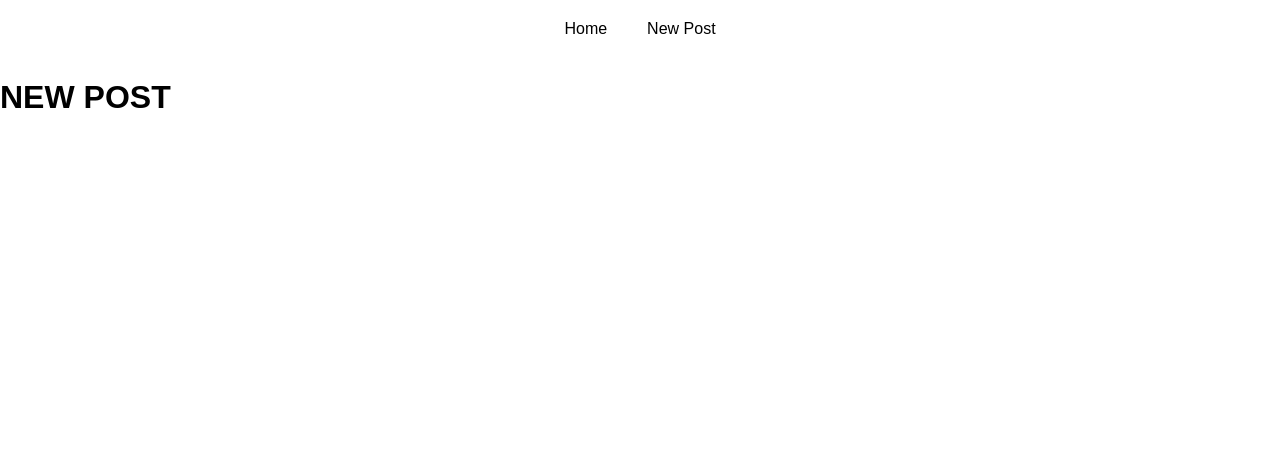
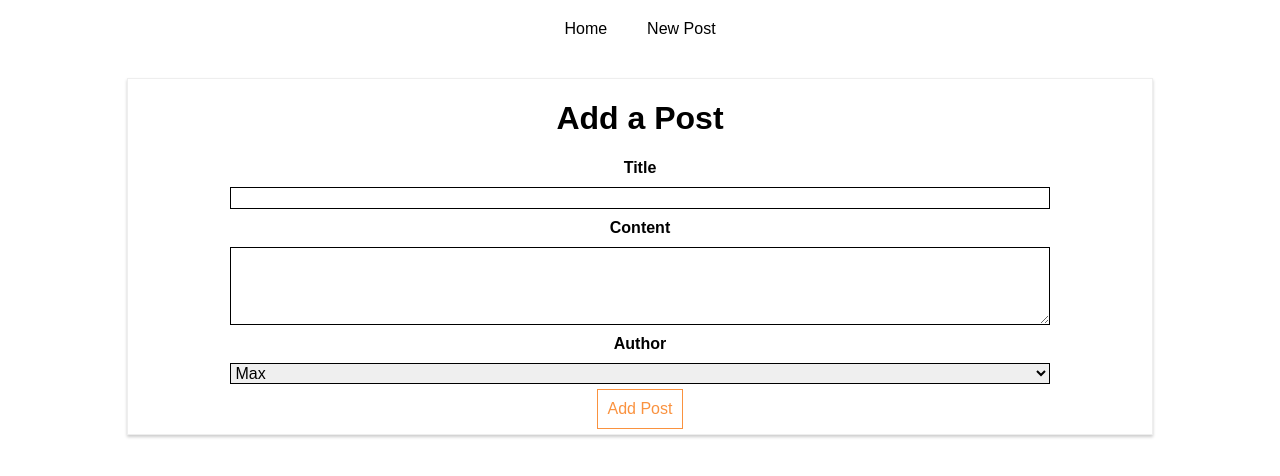
Before and after one commit to cigna2020/Http_requests_practice_react, a React (Create React App) app: page /new-post in a window 1280 px wide. Shown: the top 476 px of the page. Built offline with nearby package versions, Linux system fonts and the light colour scheme.

Commit message:
Add a path to NewPost component

```diff
--- a/src/containers/Blog/Blog.js
+++ b/src/containers/Blog/Blog.js
@@ -3,6 +3,7 @@
 
 
 import Posts from '../Posts/Posts';
+import NewPost from '../NewPost/NewPost';
 import './Blog.css';
 
 class Blog extends Component {
@@ -19,9 +20,9 @@
                     </nav>
                 </header>
                 {/* <Route path="/"  render={() => <h1>HOME</h1>} /> */}
-                <Route path="/new-post" render={() => <h1>NEW POST</h1>} />
                 {/* <Route path="/" exact render={() => <Posts />} /> */}
                 <Route path="/" exact component={Posts} />
+                <Route path="/new-post" exact component={NewPost} />
 
             </div>
         );
```
